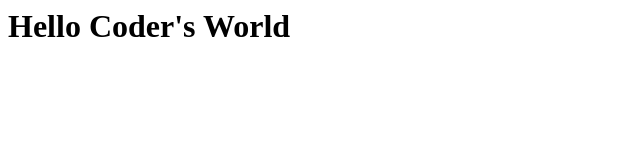
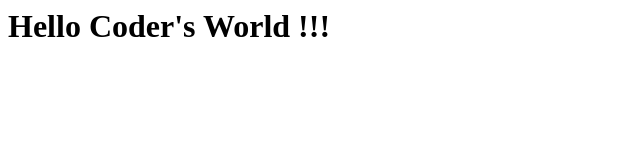
Before and after one commit to pragati020194/practiceSite, a plain HTML site: page index.html in a window 1280 px wide. Shown: the full height of the page, 0-640 px from the left. Drawn offline with Linux system fonts and the light colour scheme.

Commit message:
update1
update1

```diff
--- a/index.html
+++ b/index.html
@@ -1,3 +1,3 @@
 <h1>
-	Hello Coder's World
+	Hello Coder's World !!!
 </h1>
```
